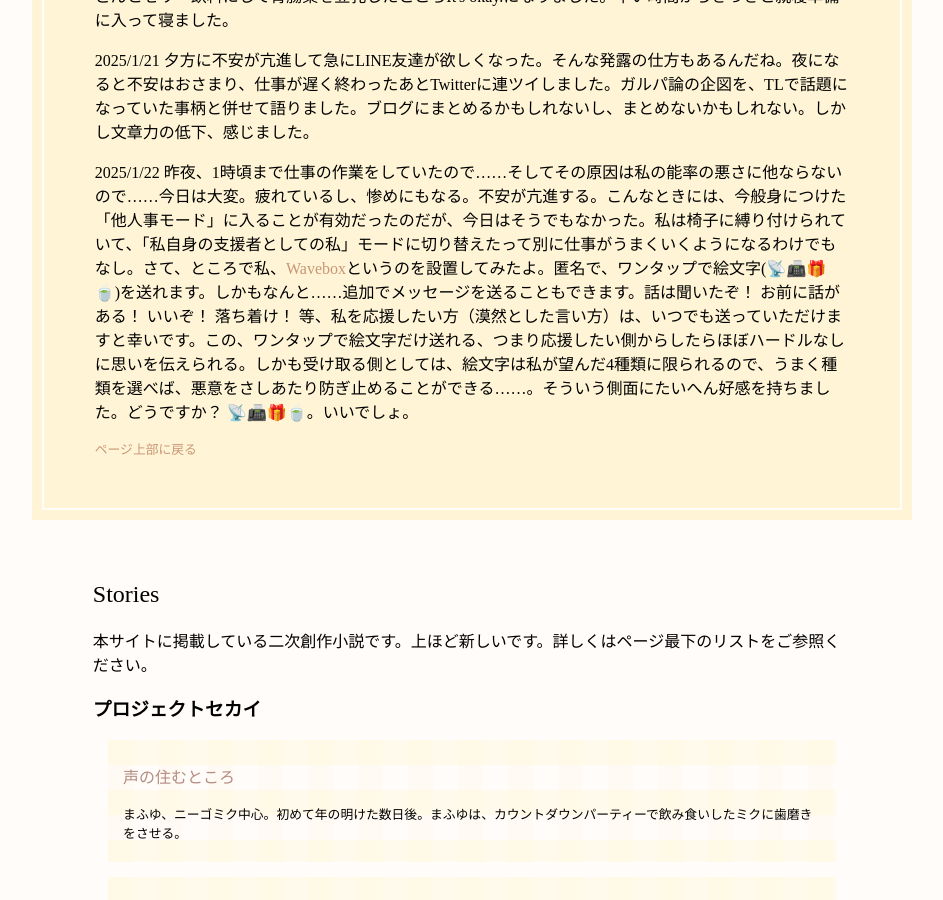
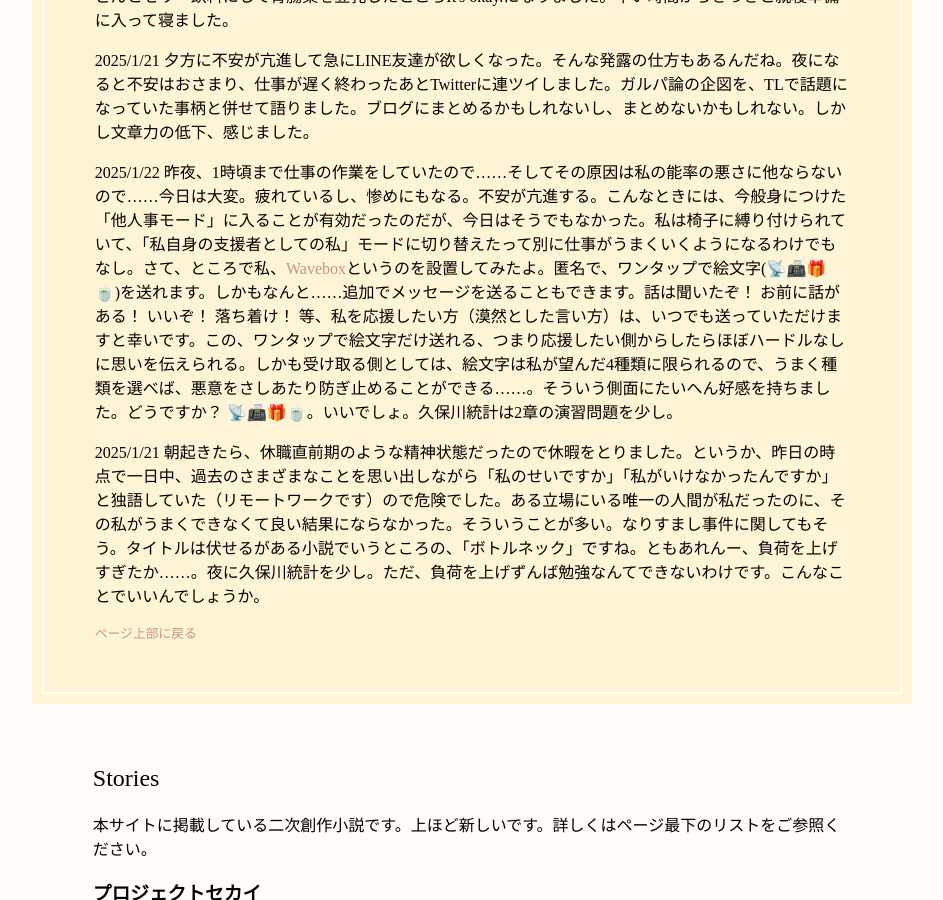
Before and after one commit to misora100/misora100.github.io, a Jekyll site: the page index.html, which Jekyll copies as it is, in a window 1280 px wide and 900 px high, scrolled down 3098 px. Shown: the whole window, without its empty margins (168-1111 px from the left). Built offline with Jekyll 4.4.1, drawn with Linux system fonts in a browser that asks for light colours; some web fonts are replaced.

Commit message:
Update index.html

```diff
--- a/index.html
+++ b/index.html
@@ -92,7 +92,8 @@
         <p>2025/1/19 一昨日「数学書を読むのですからもちろん出てくる命題は全部証明します。」なんて書いてますけども、命題全部示す、は無理である(難しい証明で他書・論文に拠ってる等)という数学書のリアル忘れてました。恥ずっ。今日は2.4節まで示せるところだけ示しながらやりました。3時間でした。母関数、大変面白いです。あと、生涯初めてパーマというものをかけました。恒常的な前髪ができました。鼻下の内ハネになりました。全体としてわずかにふわふわになりました。次回はもう少し強くかけてもいいなと思いました。「学習」に含める本の範囲ですが、まず小説は、ミドルマーチ、嵐が丘、ダロウェイ夫人＆灯台へ＆波、ナボコフ全短編＆アーダとしたいと思います。模範にするに足る文体を持つ作家・作品を選びました。ノンフィクションは、昨日も書いたように2023年1～3月のThe Economist……に加えて、ラッセル幸福論＆哲学の諸問題を読もうと思います。これで合計200万語くらいかと。ということは1日1万語（30分くらい）読んだら半年くらいで1周です。良いのではないでしょうか。こういうのって、ヒッヒッヒ……と画策しているときがいちばん楽しいものです。</p>
         <p>2025/1/20 昨夜、就寝直前、眠剤で朦朧とした状態でBASE BREADを3袋食べるという暴挙に及び、結果としてお腹を壊してあまり眠れなかったばかりか、夕方になると食道がいよいよ荒れてきました。夕食はうどんとゼリー飲料にして胃腸薬を豆乳したところIt's okay.になりました。早い時間からさっさと就寝準備に入って寝ました。</p>
         <p>2025/1/21 夕方に不安が亢進して急にLINE友達が欲しくなった。そんな発露の仕方もあるんだね。夜になると不安はおさまり、仕事が遅く終わったあとTwitterに連ツイしました。ガルパ論の企図を、TLで話題になっていた事柄と併せて語りました。ブログにまとめるかもしれないし、まとめないかもしれない。しかし文章力の低下、感じました。</p>
-        <p>2025/1/22 昨夜、1時頃まで仕事の作業をしていたので……そしてその原因は私の能率の悪さに他ならないので……今日は大変。疲れているし、惨めにもなる。不安が亢進する。こんなときには、今般身につけた「他人事モード」に入ることが有効だったのだが、今日はそうでもなかった。私は椅子に縛り付けられていて、「私自身の支援者としての私」モードに切り替えたって別に仕事がうまくいくようになるわけでもなし。さて、ところで私、<a href="https://wavebox.me/wave/7hxn34q3hawriyo0/">Wavebox</a>というのを設置してみたよ。匿名で、ワンタップで絵文字(📡📠🎁🍵)を送れます。しかもなんと……追加でメッセージを送ることもできます。話は聞いたぞ！ お前に話がある！ いいぞ！ 落ち着け！ 等、私を応援したい方（漠然とした言い方）は、いつでも送っていただけますと幸いです。この、ワンタップで絵文字だけ送れる、つまり応援したい側からしたらほぼハードルなしに思いを伝えられる。しかも受け取る側としては、絵文字は私が望んだ4種類に限られるので、うまく種類を選べば、悪意をさしあたり防ぎ止めることができる……。そういう側面にたいへん好感を持ちました。どうですか？ 📡📠🎁🍵。いいでしょ。</p>
+        <p>2025/1/22 昨夜、1時頃まで仕事の作業をしていたので……そしてその原因は私の能率の悪さに他ならないので……今日は大変。疲れているし、惨めにもなる。不安が亢進する。こんなときには、今般身につけた「他人事モード」に入ることが有効だったのだが、今日はそうでもなかった。私は椅子に縛り付けられていて、「私自身の支援者としての私」モードに切り替えたって別に仕事がうまくいくようになるわけでもなし。さて、ところで私、<a href="https://wavebox.me/wave/7hxn34q3hawriyo0/">Wavebox</a>というのを設置してみたよ。匿名で、ワンタップで絵文字(📡📠🎁🍵)を送れます。しかもなんと……追加でメッセージを送ることもできます。話は聞いたぞ！ お前に話がある！ いいぞ！ 落ち着け！ 等、私を応援したい方（漠然とした言い方）は、いつでも送っていただけますと幸いです。この、ワンタップで絵文字だけ送れる、つまり応援したい側からしたらほぼハードルなしに思いを伝えられる。しかも受け取る側としては、絵文字は私が望んだ4種類に限られるので、うまく種類を選べば、悪意をさしあたり防ぎ止めることができる……。そういう側面にたいへん好感を持ちました。どうですか？ 📡📠🎁🍵。いいでしょ。久保川統計は2章の演習問題を少し。</p>
+        <p>2025/1/21 朝起きたら、休職直前期のような精神状態だったので休暇をとりました。というか、昨日の時点で一日中、過去のさまざまなことを思い出しながら「私のせいですか」「私がいけなかったんですか」と独語していた（リモートワークです）ので危険でした。ある立場にいる唯一の人間が私だったのに、その私がうまくできなくて良い結果にならなかった。そういうことが多い。なりすまし事件に関してもそう。タイトルは伏せるがある小説でいうところの、「ボトルネック」ですね。ともあれんー、負荷を上げすぎたか……。夜に久保川統計を少し。ただ、負荷を上げずんば勉強なんてできないわけです。こんなことでいいんでしょうか。</p>
         <div class="back_to_menu"><p><a onclick="ScrollWindow('menu');">ページ上部に戻る</a></p></div>
     </div>
     <div class="main" id="stories">
```
